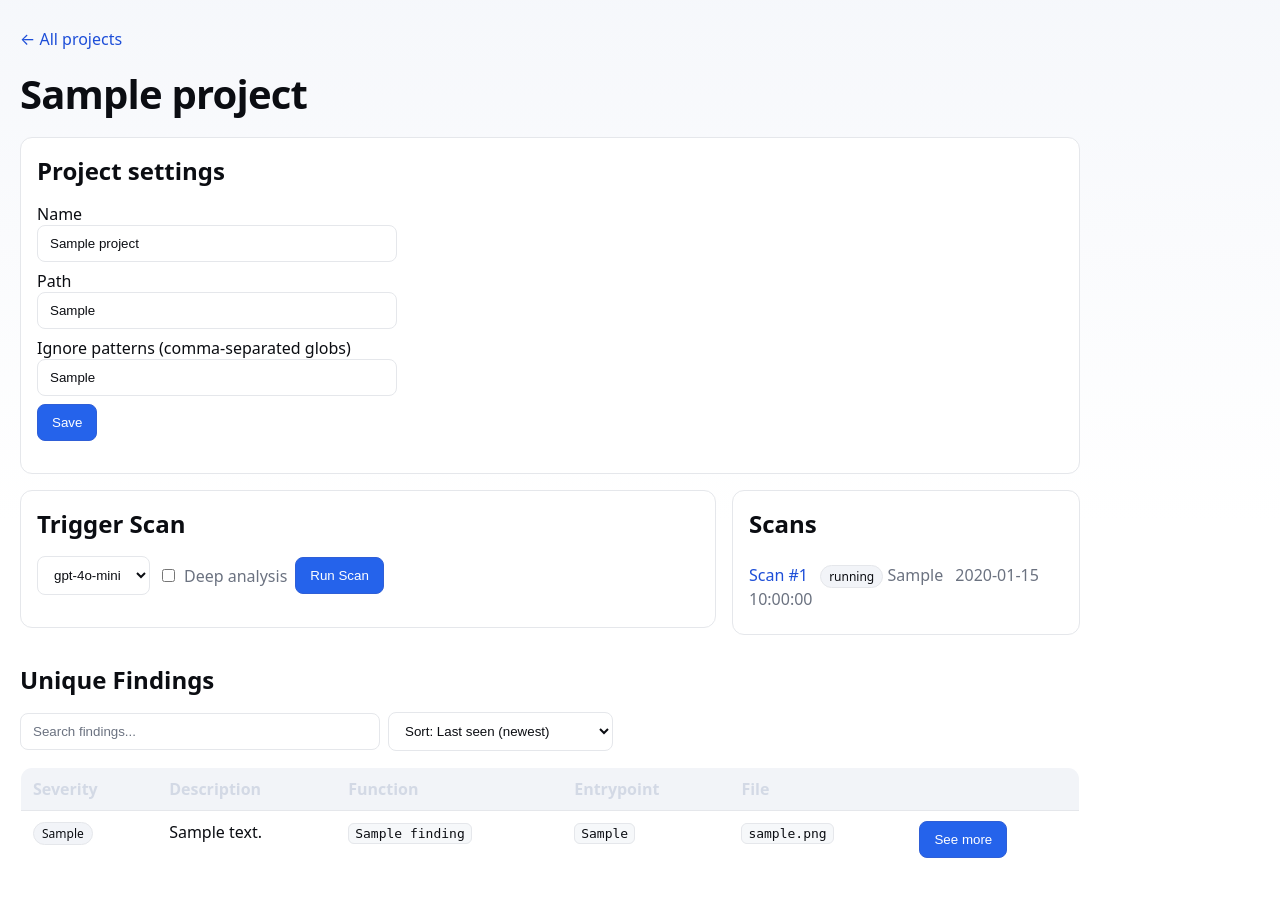
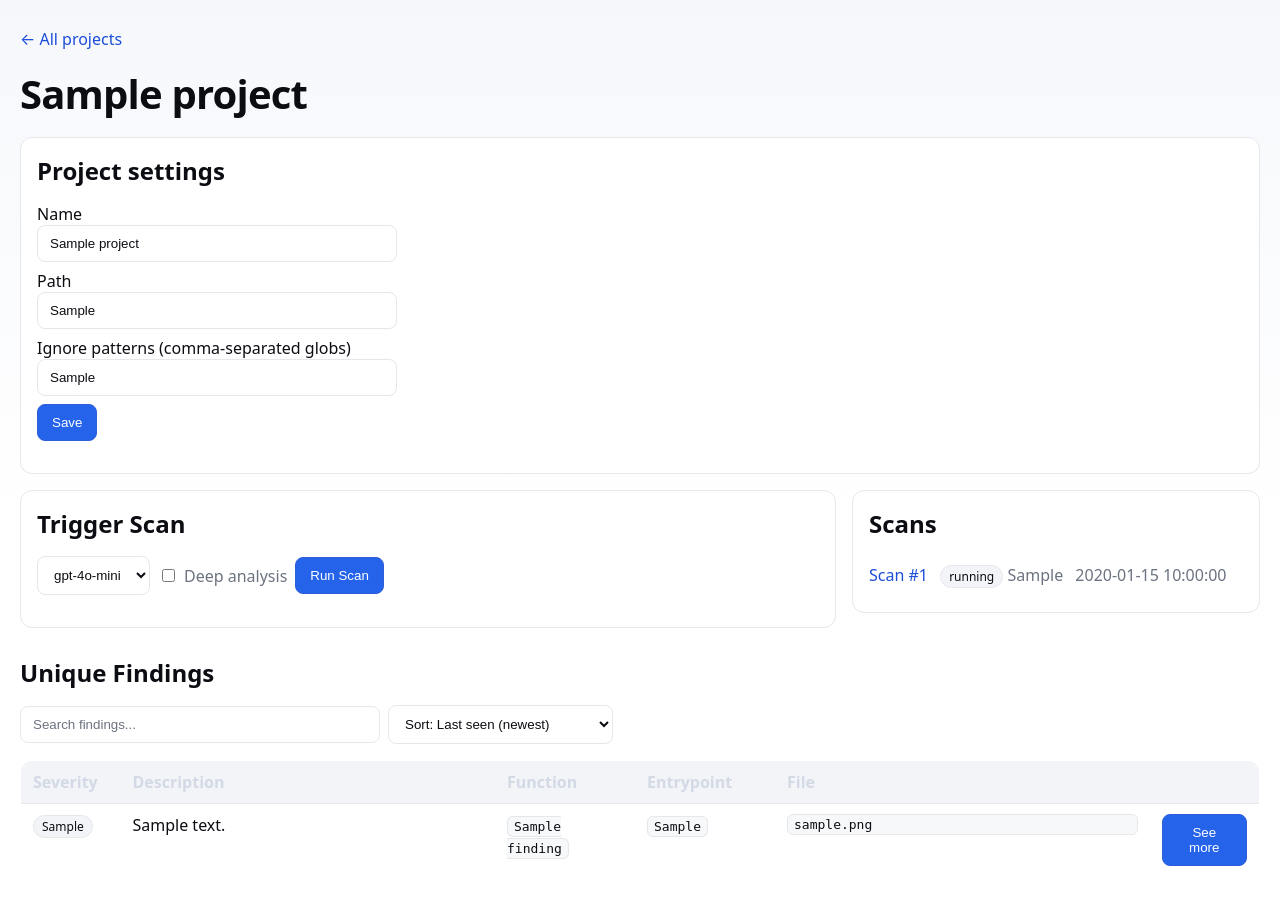
Before and after one commit to jdubansky/sassycode, a FastAPI app: page /projects/1 in a window 1280 px wide. Shown: the part 43-948 px from the top of the page. Before the commit the page ends 901 px from the top, so only its background shows below. Run offline with FastAPI, Linux system fonts and the light colour scheme; tables that the repository leaves empty hold one stand-in row (values such as "Sample post").

```diff
--- a/manager/static/style.css
+++ b/manager/static/style.css
@@ -32,7 +32,7 @@
 body { font-family: system-ui, -apple-system, Segoe UI, Roboto, Helvetica, Arial, sans-serif; margin: 0; color: var(--text); background: linear-gradient(180deg, var(--bg), #ffffff 60%); }
 [data-theme="dark"] body { background: linear-gradient(180deg, var(--bg), #0b0f1a 60%); }
 
-.container { max-width: 1100px; margin: 0; padding: 28px 20px; }
+.container { margin: 0; padding: 28px 20px; }
 
 h1, h2 { margin: 16px 0; }
 h1 { font-size: 40px; letter-spacing: -0.02em; }
@@ -43,6 +43,13 @@ a:hover { text-decoration: underline; }
 
 code { background: var(--code-bg); padding: 2px 6px; border-radius: 6px; border: 1px solid var(--border); color: inherit; }
 .wrap-code { white-space: pre-wrap; word-break: break-word; overflow-wrap: anywhere; }
+.uniq-table { table-layout: fixed; width: 100%; }
+.uniq-table code.wrap-code { display: block; }
+.uniq-table col.sev-col { width: 100px; }
+.uniq-table col.func-col { width: 140px; }
+.uniq-table col.entry-col { width: 140px; }
+.uniq-table col.btn-col { width: 110px; }
+.uniq-table col.file-col { width: auto; }
 
 .panel { background: var(--panel); border: 1px solid var(--border); border-radius: 12px; padding: 16px; }
 
--- a/manager/templates/project.html
+++ b/manager/templates/project.html
@@ -87,7 +87,15 @@
       </div>
       {% set uniques = db.query(models.UniqueFinding).filter(models.UniqueFinding.project_id == project.id).order_by(models.UniqueFinding.last_seen_at.desc()).all() %}
       {% if uniques %}
-      <table id="uniqTable">
+      <table id="uniqTable" class="uniq-table">
+        <colgroup>
+          <col class="sev-col" />
+          <col />
+          <col class="func-col" />
+          <col class="entry-col" />
+          <col class="file-col" />
+          <col class="btn-col" />
+        </colgroup>
         <thead>
           <tr>
             <th>Severity</th>
```
Also changed, not shown: README.md, 1 other file.
